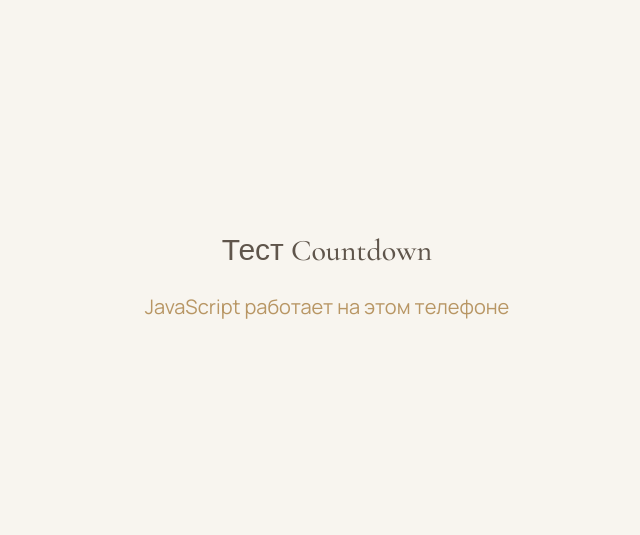
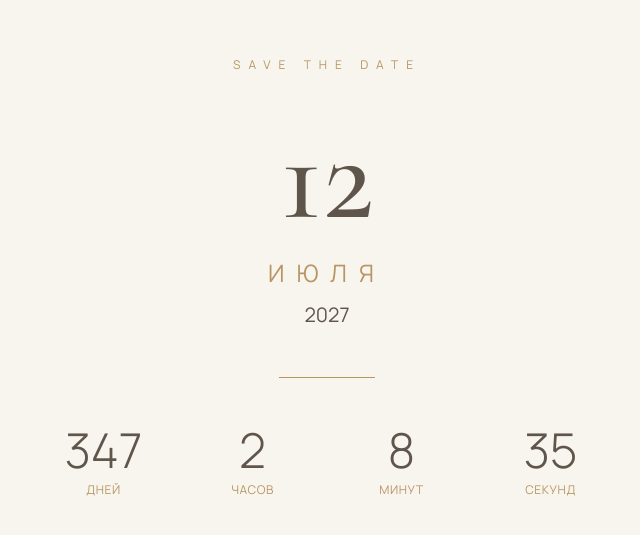
Before and after one commit to MarcusL/arsen-sogdiana-wedding, a Next.js app: page / in a window 1280 px wide. Shown: the part 1723-2258 px from the top of the page, without its empty margins (313-953 px from the left). Built offline with nearby package versions, Linux system fonts and the light colour scheme.

Commit message:
Temporarily disable countdown for build

```diff
--- a/components/Countdown/Countdown.tsx
+++ b/components/Countdown/Countdown.tsx
@@ -2,24 +2,131 @@
 
 import { useEffect, useState } from "react";
 
+
+const weddingDate = new Date(
+  2027,
+  6,
+  12,
+  17,
+  0,
+  0
+);
+
+
+function calculateTime() {
+
+  const now = new Date();
+
+  const difference =
+    weddingDate.getTime() -
+    now.getTime();
+
+
+  if (difference <= 0) {
+
+    return {
+      days: 0,
+      hours: 0,
+      minutes: 0,
+      seconds: 0,
+    };
+
+  }
+
+
+  return {
+
+    days: Math.floor(
+      difference /
+      (1000 * 60 * 60 * 24)
+    ),
+
+    hours: Math.floor(
+      (difference /
+      (1000 * 60 * 60))
+      % 24
+    ),
+
+    minutes: Math.floor(
+      (difference /
+      (1000 * 60))
+      % 60
+    ),
+
+    seconds: Math.floor(
+      (difference / 1000)
+      % 60
+    ),
+
+  };
+
+}
+
+
 export default function Countdown() {
-  const [status, setStatus] = useState(
-    "JavaScript ещё не запустился"
-  );
+
+
+  const [time, setTime] = useState({
+    days: 0,
+    hours: 0,
+    minutes: 0,
+    seconds: 0,
+  });
+
 
   useEffect(() => {
-    const timer = window.setTimeout(() => {
-      setStatus(
-        "JavaScript работает на этом телефоне"
+
+    const updateTime = () => {
+      setTime(
+        calculateTime()
       );
-    }, 100);
+    };
+
+
+    const timer =
+      window.setInterval(
+        updateTime,
+        1000
+      );
+
 
     return () => {
-      window.clearTimeout(timer);
+      window.clearInterval(
+        timer
+      );
     };
+
+
   }, []);
 
+
+  const items = [
+
+    {
+      value: time.days,
+      label: "дней",
+    },
+
+    {
+      value: time.hours,
+      label: "часов",
+    },
+
+    {
+      value: time.minutes,
+      label: "минут",
+    },
+
+    {
+      value: time.seconds,
+      label: "секунд",
+    },
+
+  ];
+
+
   return (
+
     <section
       className="
         min-h-[100svh]
@@ -31,15 +138,133 @@ export default function Countdown() {
         py-20
       "
     >
-      <div className="text-center">
-        <h2 className="text-3xl text-[#5F554B]">
-          Тест Countdown
+
+      <div
+        className="
+          text-center
+          w-full
+        "
+      >
+
+        <p
+          className="
+            uppercase
+            tracking-[8px]
+            text-xs
+            text-[#B89664]
+            mb-10
+          "
+        >
+          Save The Date
+        </p>
+
+
+        <h2
+          className="
+            text-7xl
+            md:text-9xl
+            text-[#5F554B]
+            font-light
+          "
+        >
+          12
         </h2>
 
-        <p className="mt-6 text-xl text-[#B89664]">
-          {status}
+
+        <p
+          className="
+            text-2xl
+            tracking-[12px]
+            text-[#B89664]
+            mt-4
+          "
+        >
+          ИЮЛЯ
         </p>
+
+
+        <p
+          className="
+            text-xl
+            text-[#5F554B]
+            mt-3
+          "
+        >
+          2027
+        </p>
+
+
+        <div
+          className="
+            w-24
+            h-px
+            bg-[#B89664]
+            mx-auto
+            my-12
+          "
+        />
+
+
+        <div
+          className="
+            grid
+            grid-cols-4
+            gap-3
+            sm:gap-5
+            max-w-xl
+            mx-auto
+          "
+        >
+
+          {
+            items.map(
+              (item) => (
+
+                <div
+                  key={item.label}
+                >
+
+                  <div
+                    className="
+                      text-3xl
+                      md:text-5xl
+                      text-[#5F554B]
+                      font-light
+                    "
+                  >
+
+                    {item.value}
+
+                  </div>
+
+
+                  <p
+                    className="
+                      text-[9px]
+                      sm:text-xs
+                      uppercase
+                      tracking-wider
+                      text-[#B89664]
+                      mt-2
+                    "
+                  >
+
+                    {item.label}
+
+                  </p>
+
+                </div>
+
+              )
+            )
+          }
+
+        </div>
+
       </div>
+
     </section>
+
   );
+
 }
```
